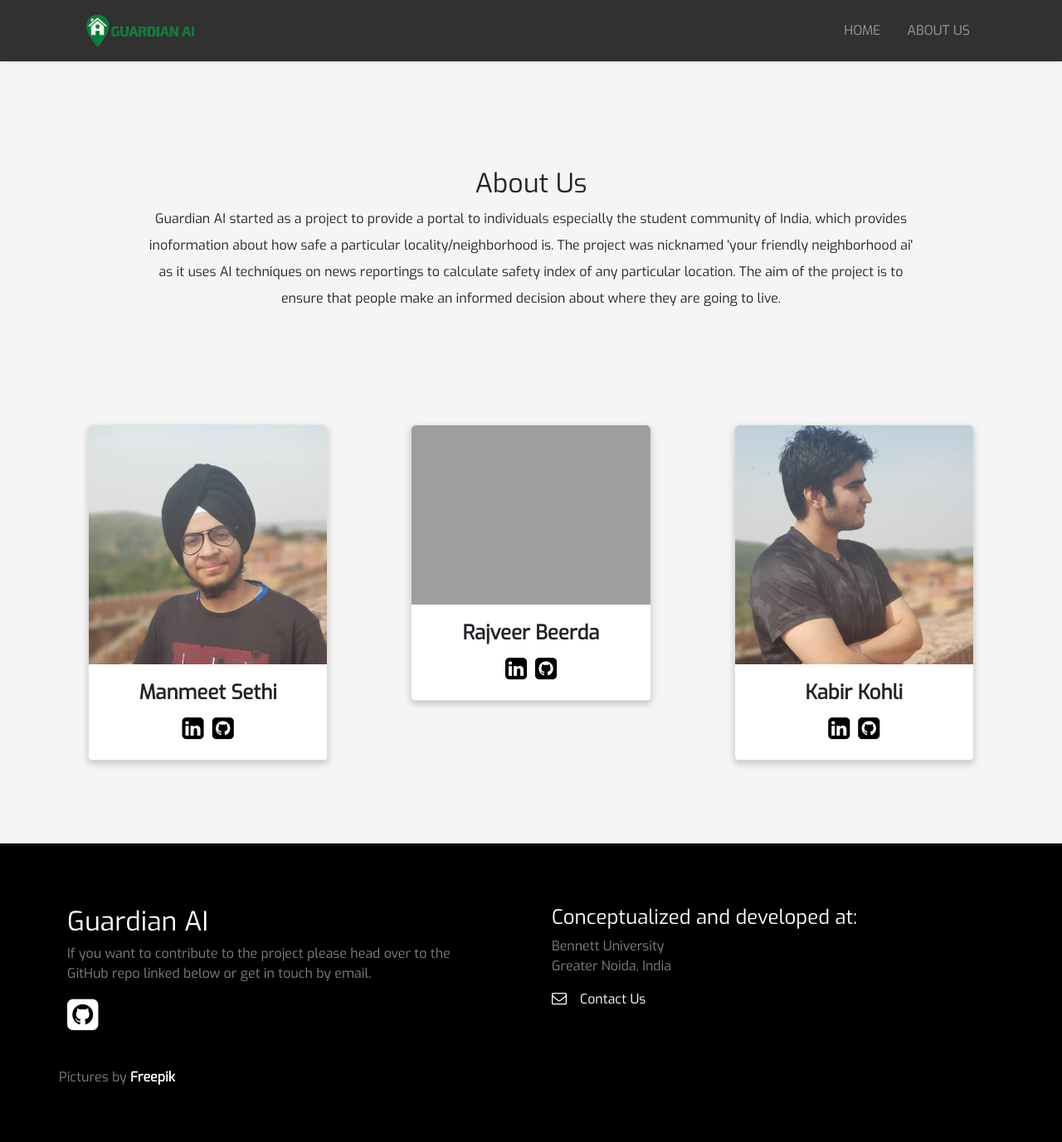
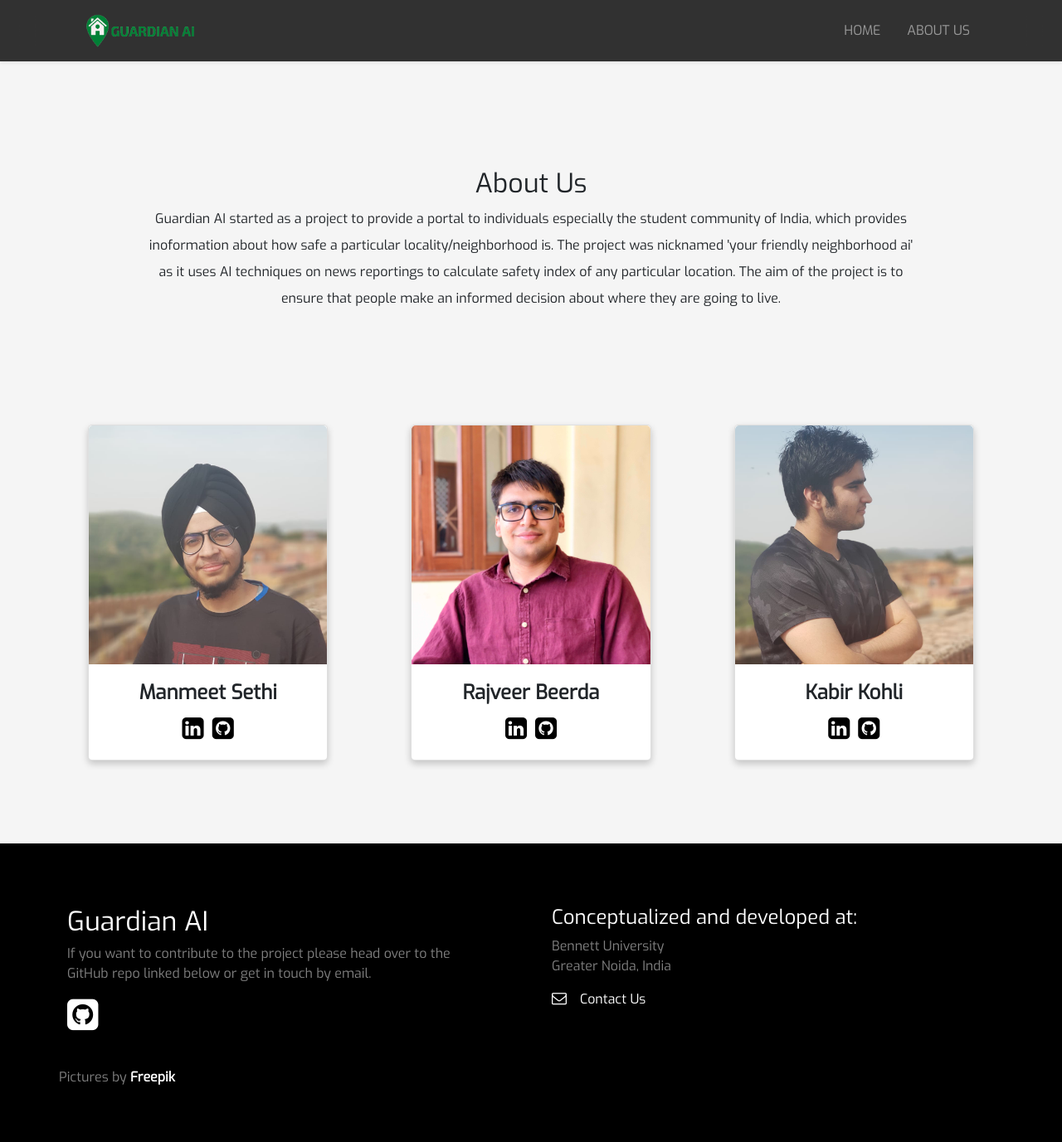
Before and after one commit to rajveerbeerda/Guardian-AI, a Flask app: page /about in a window 1280 px wide. Shown: the whole page at 83% size. Run offline with Flask 2, Linux system fonts and the light colour scheme; some libraries are stand-ins or nearby versions; grey boxes are pictures that could not be loaded.

Commit message:
Update about.html

```diff
--- a/templates/about.html
+++ b/templates/about.html
@@ -61,7 +61,7 @@ img {
 
                 <div class="col-lg-4" style="width: 100%; padding: 50px">
                         <div class="card">
-                          <img src="{{ url_for('static', filename='images/rajveer.png') }}" alt="Avatar" style="width: 100%; height: auto">
+                          <img src="{{ url_for('static', filename='images/rajveer.jpeg') }}" alt="Avatar" style="width: 100%; height: auto">
                           <div class="container" style="padding-top: 20px; text-align: center">
                             <h4><b>Rajveer Beerda</b></h4>
                             <p><a href="https://www.linkedin.com/in/rajveer-beerda/"><i class="fa fa-linkedin-square" style="font-size: 1.90em; padding: 5px; color: black"></i></a><a href="https://github.com/rajveerbeerda"><i class="fa fa-github-square" style="font-size: 1.90em; padding: 5px; color: black"></i></a></p>
```
